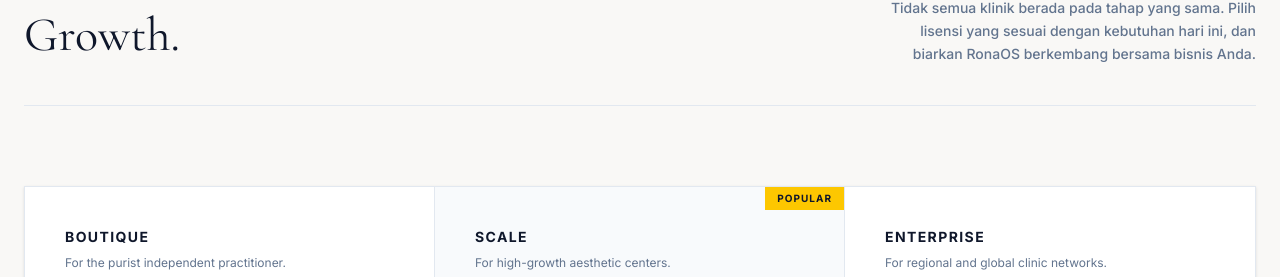
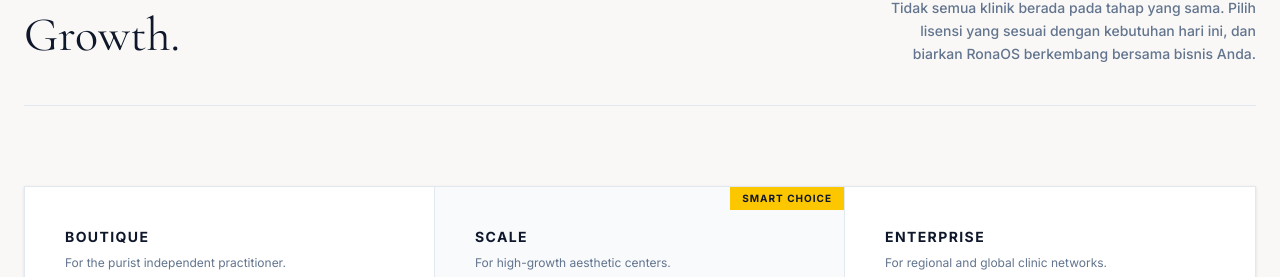
Before and after one commit to jasurddev/AuraWellness, a Next.js app: page / in a window 1280 px wide. Shown: the part 5837-6114 px from the top of the page. Built offline with nearby package versions, Linux system fonts and the light colour scheme.

Commit message:
style: change Popular badge to Smart Choice in Pricing

```diff
--- a/src/app/page.tsx
+++ b/src/app/page.tsx
@@ -330,7 +330,7 @@ export default function Home() {
             {/* Scale */}
             <div className="p-10 border-b md:border-b-0 md:border-r border-slate-200 bg-slate-50 relative flex flex-col">
               <div className="absolute top-0 right-0 bg-yellow-400 text-[10px] font-bold uppercase tracking-widest px-3 py-1">
-                Popular
+                Smart Choice
               </div>
               <h3 className="text-sm font-bold uppercase tracking-widest mb-2">Scale</h3>
               <p className="text-xs text-slate-500 mb-12">For high-growth aesthetic centers.</p>
```
